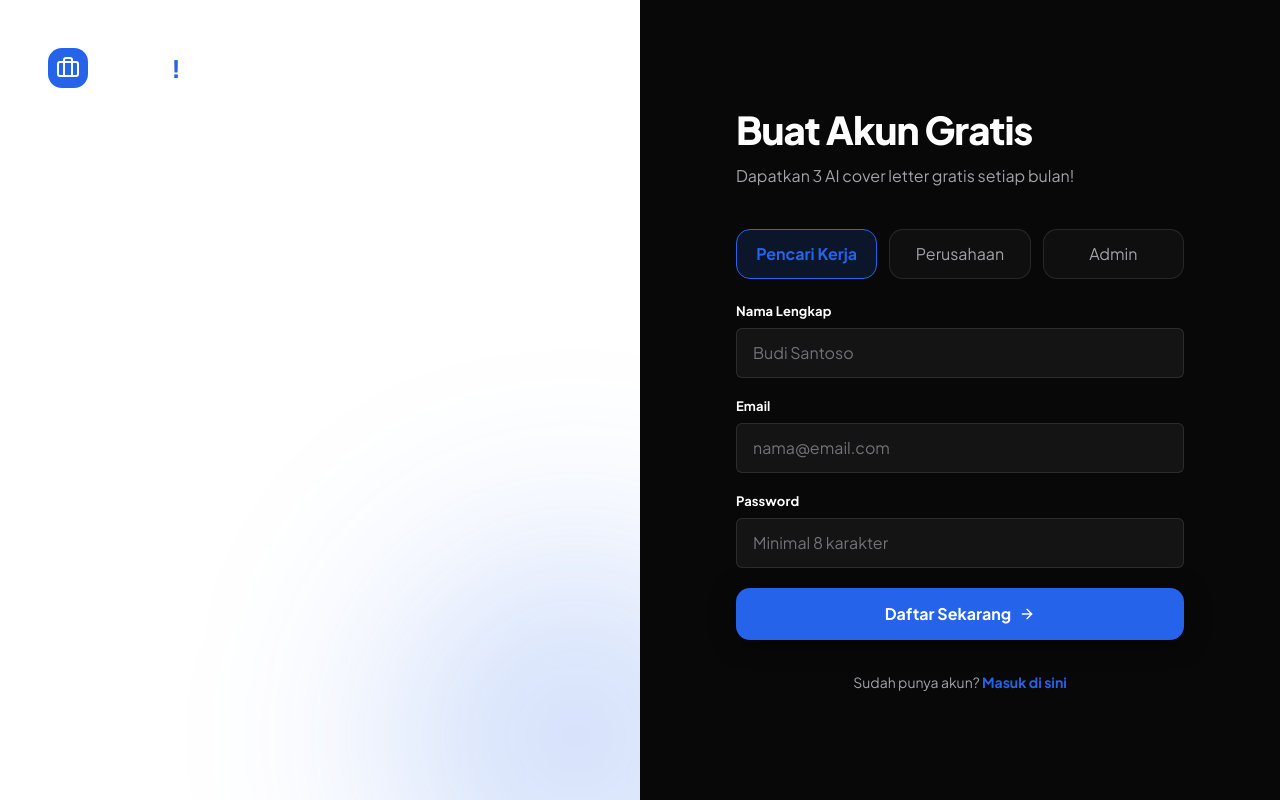
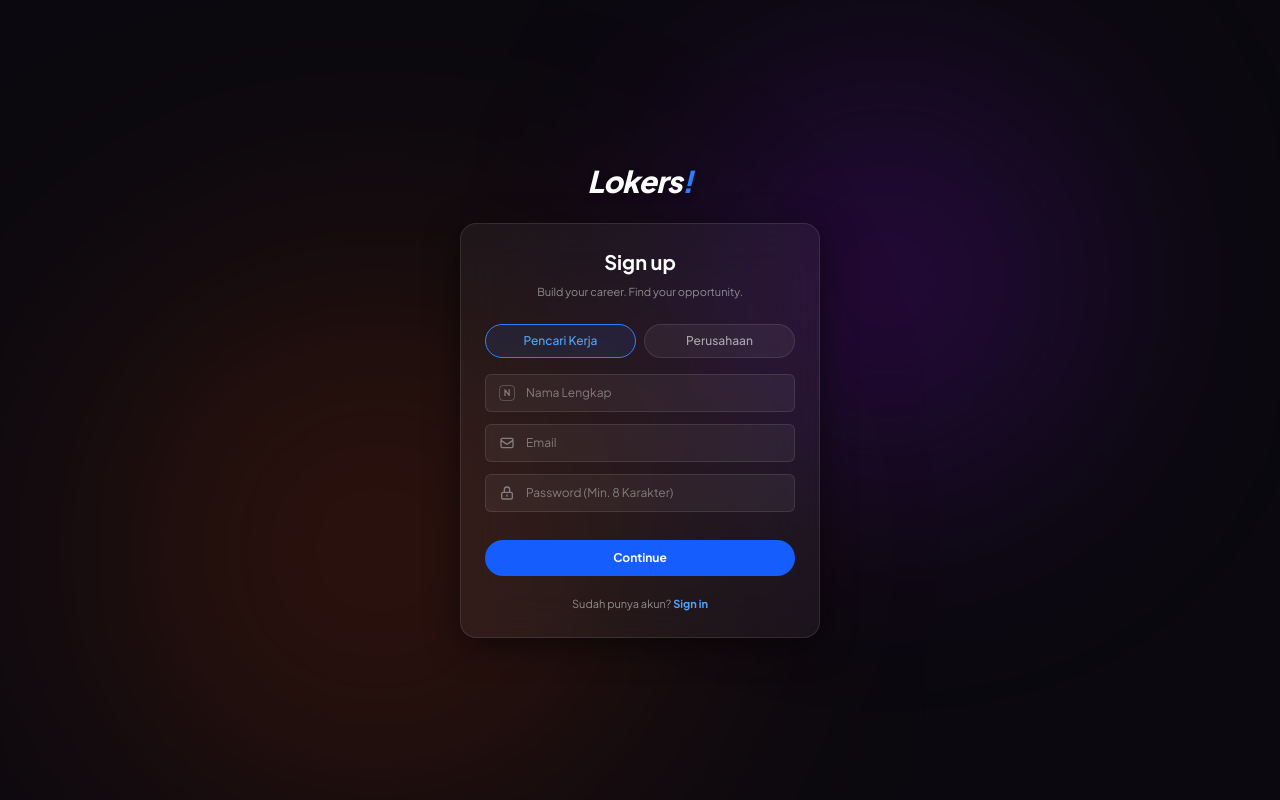
Before and after one commit to r4rdi/lokers-project, a Next.js app: page /register in a window 1280 px wide. Built offline with nearby package versions, Linux system fonts and the light colour scheme.

Commit message:
Enhance auth pages layout and glassmorphism

```diff
--- a/src/app/(auth)/login/page.tsx
+++ b/src/app/(auth)/login/page.tsx
@@ -37,142 +37,105 @@ function LoginForm() {
   };
 
   return (
-    <div className="min-h-screen grid lg:grid-cols-2">
-      {/* Left Panel */}
-      <div className="hidden lg:flex flex-col justify-between p-12 bg-ink text-white relative overflow-hidden">
-        {/* Decor */}
-        <div className="absolute -top-32 -left-32 w-96 h-96 bg-primary/20 rounded-full blur-[100px]" />
+    <div className="min-h-screen flex items-center justify-center bg-[#0B090F] relative overflow-hidden font-sans text-white p-4">
+      {/* Decorative Blobs */}
+      <div className="absolute top-[10%] right-[15%] w-[400px] h-[400px] bg-purple-600/20 rounded-full blur-[120px] pointer-events-none" />
+      <div className="absolute bottom-[0%] left-[10%] w-[500px] h-[500px] bg-orange-600/20 rounded-full blur-[140px] pointer-events-none" />
 
-        <div className="relative z-10">
-          <Link href="/" className="flex items-center gap-2 mb-12">
-            <div className="w-10 h-10 rounded-md bg-primary flex items-center justify-center">
-              <Briefcase className="w-6 h-6 text-white" />
-            </div>
-            <span className="text-2xl font-extrabold tracking-tight">
-              Lokers<span className="text-primary">!</span>
+      <div className="relative z-10 w-full max-w-[360px] flex flex-col">
+        {/* Logo Outside Card */}
+        <div className="flex justify-center mb-6">
+          <Link href="/" className="flex items-center gap-2">
+            <span className="text-3xl font-extrabold tracking-tight italic drop-shadow-lg">
+              Lokers<span className="text-blue-500">!</span>
             </span>
           </Link>
-
-          <div className="max-w-md">
-            <h1 className="text-4xl font-extrabold mb-6 leading-tight">
-              Selamat datang kembali
-            </h1>
-            <p className="text-lg text-white/60 leading-relaxed mb-8">
-              Pekerjaan impian Anda sudah menunggu. Lanjutkan proses melamar Anda dengan AI hari ini.
-            </p>
-          </div>
         </div>
 
-        <div className="relative z-10">
-          <div className="p-6 rounded-xl bg-white/5 border border-white/10 glass-subtle max-w-sm">
-            <p className="text-sm text-white/80 italic mb-4">
-              &ldquo;Lokers membuat proses melamar kerja yang tadinya membosankan menjadi sangat mudah. Saya dapat panggilan interview hanya dalam 3 hari!&rdquo;
-            </p>
-            <div className="flex items-center gap-3">
-              <div className="w-10 h-10 rounded-full bg-primary/30" />
-              <div>
-                <p className="text-sm font-bold">Budi Santoso</p>
-                <p className="text-xs text-white/50">Software Engineer</p>
-              </div>
-            </div>
-          </div>
-        </div>
-      </div>
+        {/* Glass Card */}
+        <div className="w-full bg-white/[0.05] backdrop-blur-xl border border-white/10 rounded-2xl p-6 shadow-[0_8px_32px_0_rgba(0,0,0,0.5)]">
 
-      {/* Right Panel */}
-      <div className="flex items-center justify-center p-8 bg-surface">
-        <div className="w-full max-w-md">
-          {/* Mobile Logo */}
-          <Link href="/" className="lg:hidden flex items-center gap-2 mb-12 justify-center">
-            <div className="w-10 h-10 rounded-md bg-primary flex items-center justify-center">
-              <Briefcase className="w-6 h-6 text-white" />
-            </div>
-            <span className="text-2xl font-extrabold tracking-tight text-ink">
-              Lokers<span className="text-primary">!</span>
-            </span>
-          </Link>
-
-          <div className="mb-10 text-center lg:text-left">
-            <h2 className="text-h2 text-ink mb-3">Masuk ke Akun</h2>
-            <p className="text-body text-text-muted">
-              Masukkan email dan password Anda
-            </p>
+        <div className="mb-6 text-center">
+          <h2 className="text-xl font-bold mb-2">Log in</h2>
+          <p className="text-[11px] text-white/50 mt-1">Welcome back, please login</p>
         </div>
 
         {error && (
-            <div className="mb-6 p-4 rounded-md bg-error/10 border border-error/20 flex items-start gap-3">
-              <AlertCircle className="w-5 h-5 text-error shrink-0 mt-0.5" />
-              <p className="text-sm text-error font-medium">{error}</p>
+          <div className="mb-4 p-3 rounded-xl bg-red-500/10 border border-red-500/20 flex items-start gap-2">
+            <AlertCircle className="w-4 h-4 text-red-400 shrink-0 mt-0.5" />
+            <p className="text-[11px] text-red-400 font-medium">{error}</p>
           </div>
         )}
 
-          <form onSubmit={handleLogin} className="space-y-5">
-            <div>
-              <label
-                htmlFor="email"
-                className="block text-label text-text mb-2"
-              >
-                Email
-              </label>
+        <form onSubmit={handleLogin} className="space-y-3">
+          <div className="space-y-1">
+            <div className="relative">
+              <div className="absolute inset-y-0 left-0 pl-3.5 flex items-center pointer-events-none">
+                <Mail className="w-4 h-4 text-white/40" />
+              </div>
               <input
                 id="email"
                 type="email"
                 value={email}
                 onChange={(e) => setEmail(e.target.value)}
-                placeholder="nama@email.com"
+                placeholder="Email"
                 required
-                className="w-full px-4 py-3 rounded-md border border-border bg-surface-muted text-text placeholder:text-text-subtle focus:border-primary focus:ring-1 focus:ring-primary transition-all outline-none"
+                className="w-full pl-10 pr-3 py-2.5 rounded-xl border border-white/10 bg-white/5 text-white placeholder:text-white/40 focus:border-blue-500 focus:ring-1 focus:ring-blue-500 transition-all outline-none text-xs"
               />
             </div>
-            <div>
-              <div className="flex items-center justify-between mb-2">
-                <label
-                  htmlFor="password"
-                  className="block text-label text-text"
-                >
-                  Password
-                </label>
-                <Link
-                  href="/reset-password"
-                  className="text-xs font-semibold text-primary hover:text-primary-hover"
-                >
-                  Lupa Password?
-                </Link>
+          </div>
+
+          <div className="space-y-1">
+            <div className="relative">
+              <div className="absolute inset-y-0 left-0 pl-3.5 flex items-center pointer-events-none">
+                <svg className="w-4 h-4 text-white/40" fill="none" viewBox="0 0 24 24" stroke="currentColor">
+                  <path strokeLinecap="round" strokeLinejoin="round" strokeWidth={2} d="M12 15v2m-6 4h12a2 2 0 002-2v-6a2 2 0 00-2-2H6a2 2 0 00-2 2v6a2 2 0 002 2zm10-10V7a4 4 0 00-8 0v4h8z" />
+                </svg>
               </div>
               <input
                 id="password"
                 type="password"
                 value={password}
                 onChange={(e) => setPassword(e.target.value)}
-                placeholder="••••••••"
+                placeholder="Password"
                 required
-                className="w-full px-4 py-3 rounded-md border border-border bg-surface-muted text-text placeholder:text-text-subtle focus:border-primary focus:ring-1 focus:ring-primary transition-all outline-none"
+                className="w-full pl-10 pr-3 py-2.5 rounded-xl border border-white/10 bg-white/5 text-white placeholder:text-white/40 focus:border-blue-500 focus:ring-1 focus:ring-blue-500 transition-all outline-none text-xs"
               />
+            </div>
+          </div>
+
+          <div className="flex items-center justify-between mt-4 mb-5 px-1">
+            <label className="flex items-center gap-2 cursor-pointer group">
+              <div className="w-4 h-4 rounded border border-white/20 bg-white/5 flex items-center justify-center group-hover:border-blue-500 transition-colors">
+                <input type="checkbox" className="sr-only" />
+                <svg className="w-3 h-3 text-transparent group-has-[:checked]:text-blue-500" fill="none" viewBox="0 0 24 24" stroke="currentColor" strokeWidth={3}>
+                  <path strokeLinecap="round" strokeLinejoin="round" d="M5 13l4 4L19 7" />
+                </svg>
+              </div>
+              <span className="text-[11px] text-white/50 group-hover:text-white/80 transition-colors">Remember me</span>
+            </label>
+            <Link href="/reset-password" className="text-[11px] text-blue-400 hover:text-blue-300 transition-colors font-medium">
+              Forgot Password?
+            </Link>
           </div>
 
           <button
             type="submit"
             disabled={isLoading}
-              className="w-full py-3.5 px-4 bg-primary hover:bg-primary-hover text-on-primary font-bold rounded-md transition-colors shadow-subtle flex items-center justify-center gap-2 mt-2 disabled:opacity-70 disabled:cursor-not-allowed"
+            className="w-full py-2.5 px-4 bg-blue-600 hover:bg-blue-500 text-white font-bold rounded-xl transition-colors mt-4 disabled:opacity-70 disabled:cursor-not-allowed text-xs"
           >
             {isLoading ? (
-                <span className="w-5 h-5 border-2 border-white/30 border-t-white rounded-full animate-spin" />
+              <span className="w-4 h-4 border-2 border-white/30 border-t-white rounded-full animate-spin mx-auto block" />
             ) : (
-                <>
-                  Masuk Sekarang
-                  <ArrowRight className="w-4 h-4" />
-                </>
+              "Continue"
             )}
           </button>
         </form>
 
-          <div className="mt-8 text-center text-sm text-text-muted">
-            Belum punya akun?{" "}
-            <Link
-              href="/register"
-              className="font-bold text-primary hover:text-primary-hover"
-            >
-              Daftar Gratis
+        <div className="mt-5 text-center text-[11px] text-white/50">
+          Don't have an account?{" "}
+          <Link href="/register" className="font-bold text-blue-400 hover:text-blue-300 transition-colors">
+            Sign-up
           </Link>
         </div>
       </div>
--- a/src/app/(auth)/register/page.tsx
+++ b/src/app/(auth)/register/page.tsx
@@ -47,86 +47,61 @@ export default function RegisterPage() {
   };
 
   return (
-    <div className="min-h-screen grid lg:grid-cols-2">
-      {/* Left Panel */}
-      <div className="hidden lg:flex flex-col justify-between p-12 bg-ink text-white relative overflow-hidden">
-        {/* Decor */}
-        <div className="absolute -bottom-32 -right-32 w-96 h-96 bg-primary/20 rounded-full blur-[100px]" />
+    <div className="min-h-screen flex items-center justify-center bg-[#0B090F] relative overflow-hidden font-sans text-white p-4">
+      {/* Decorative Blobs */}
+      <div className="absolute top-[10%] right-[15%] w-[400px] h-[400px] bg-purple-600/20 rounded-full blur-[120px] pointer-events-none" />
+      <div className="absolute bottom-[0%] left-[10%] w-[500px] h-[500px] bg-orange-600/20 rounded-full blur-[140px] pointer-events-none" />
 
-        <div className="relative z-10">
-          <Link href="/" className="flex items-center gap-2 mb-12">
-            <div className="w-10 h-10 rounded-md bg-primary flex items-center justify-center">
-              <Briefcase className="w-6 h-6 text-white" />
-            </div>
-            <span className="text-2xl font-extrabold tracking-tight">
-              Lokers<span className="text-primary">!</span>
+      <div className="relative z-10 w-full max-w-[360px] flex flex-col">
+        {/* Logo Outside Card */}
+        <div className="flex justify-center mb-6">
+          <Link href="/" className="flex items-center gap-2">
+            <span className="text-3xl font-extrabold tracking-tight italic drop-shadow-lg">
+              Lokers<span className="text-blue-500">!</span>
             </span>
           </Link>
-
-          <div className="max-w-md">
-            <h1 className="text-4xl font-extrabold mb-6 leading-tight">
-              Langkah awal karir impianmu
-            </h1>
-            <p className="text-lg text-white/60 leading-relaxed mb-8">
-              Bergabunglah dengan ribuan pencari kerja lainnya yang telah menghemat 80% waktu mereka dengan AI Cover Letter Generator.
-            </p>
-          </div>
-        </div>
         </div>
 
-      {/* Right Panel */}
-      <div className="flex items-center justify-center p-8 bg-surface">
-        <div className="w-full max-w-md">
-          {/* Mobile Logo */}
-          <Link href="/" className="lg:hidden flex items-center gap-2 mb-12 justify-center">
-            <div className="w-10 h-10 rounded-md bg-primary flex items-center justify-center">
-              <Briefcase className="w-6 h-6 text-white" />
-            </div>
-            <span className="text-2xl font-extrabold tracking-tight text-ink">
-              Lokers<span className="text-primary">!</span>
-            </span>
-          </Link>
-
+        {/* Glass Card */}
+        <div className="w-full bg-white/[0.05] backdrop-blur-xl border border-white/10 rounded-2xl p-6 shadow-[0_8px_32px_0_rgba(0,0,0,0.5)]">
           {success ? (
           <div className="text-center">
-              <div className="w-16 h-16 rounded-full bg-success/10 flex items-center justify-center mx-auto mb-6">
-                <CheckCircle2 className="w-8 h-8 text-success" />
+            <div className="w-14 h-14 rounded-full bg-green-500/20 flex items-center justify-center mx-auto mb-5 border border-green-500/30">
+              <CheckCircle2 className="w-7 h-7 text-green-400" />
             </div>
-              <h2 className="text-h2 text-ink mb-4">Cek Email Anda</h2>
-              <p className="text-body text-text-muted mb-8">
+            <h2 className="text-xl font-bold mb-3">Cek Email Anda</h2>
+            <p className="text-xs text-white/60 mb-6">
               Kami telah mengirimkan link konfirmasi ke <strong>{email}</strong>. Silakan klik link tersebut untuk mengaktifkan akun Anda.
             </p>
             <Link
               href="/login"
-                className="w-full block py-3.5 px-4 bg-primary hover:bg-primary-hover text-on-primary font-bold rounded-md transition-colors shadow-subtle"
+              className="w-full block py-2.5 px-4 bg-blue-600 hover:bg-blue-500 text-white font-bold rounded-xl transition-colors text-center text-sm"
             >
-                Kembali ke halaman Login
+              Kembali ke Login
             </Link>
           </div>
         ) : (
           <>
-              <div className="mb-10 text-center lg:text-left">
-                <h2 className="text-h2 text-ink mb-3">Buat Akun Gratis</h2>
-                <p className="text-body text-text-muted">
-                  Dapatkan 3 AI cover letter gratis setiap bulan!
-                </p>
+            <div className="mb-6 text-center">
+              <h2 className="text-xl font-bold mb-2">Sign up</h2>
+              <p className="text-[11px] text-white/50 mt-1">Build your career. Find your opportunity.</p>
             </div>
 
             {error && (
-                <div className="mb-6 p-4 rounded-md bg-error/10 border border-error/20 flex items-start gap-3">
-                  <AlertCircle className="w-5 h-5 text-error shrink-0 mt-0.5" />
-                  <p className="text-sm text-error font-medium">{error}</p>
+              <div className="mb-4 p-3 rounded-xl bg-red-500/10 border border-red-500/20 flex items-start gap-2">
+                <AlertCircle className="w-4 h-4 text-red-400 shrink-0 mt-0.5" />
+                <p className="text-[11px] text-red-400 font-medium">{error}</p>
               </div>
             )}
 
-              <form onSubmit={handleRegister} className="space-y-5">
+            <form onSubmit={handleRegister} className="space-y-3">
               {/* Role Selection */}
-                <div className="grid grid-cols-3 gap-3 mb-6">
+              <div className="grid grid-cols-2 gap-2 mb-4">
                 <label
-                    className={`cursor-pointer px-4 py-3 rounded-md border text-center transition-all ${
+                  className={`cursor-pointer px-3 py-2 rounded-xl border text-center transition-all text-xs font-medium ${
                     role === "job_seeker"
-                        ? "border-primary bg-primary-soft text-primary font-bold"
-                        : "border-border bg-surface text-text-muted hover:bg-surface-muted"
+                      ? "border-blue-500 bg-blue-500/10 text-blue-400"
+                      : "border-white/10 bg-white/5 text-white/60 hover:bg-white/10"
                   }`}
                 >
                   <input
@@ -140,10 +115,10 @@ export default function RegisterPage() {
                   Pencari Kerja
                 </label>
                 <label
-                    className={`cursor-pointer px-4 py-3 rounded-md border text-center transition-all ${
+                  className={`cursor-pointer px-3 py-2 rounded-xl border text-center transition-all text-xs font-medium ${
                     role === "employer"
-                        ? "border-primary bg-primary-soft text-primary font-bold"
-                        : "border-border bg-surface text-text-muted hover:bg-surface-muted"
+                      ? "border-blue-500 bg-blue-500/10 text-blue-400"
+                      : "border-white/10 bg-white/5 text-white/60 hover:bg-white/10"
                   }`}
                 >
                   <input
@@ -156,101 +131,81 @@ export default function RegisterPage() {
                   />
                   Perusahaan
                 </label>
-                  <label
-                    className={`cursor-pointer px-4 py-3 rounded-md border text-center transition-all ${
-                      role === "admin"
-                        ? "border-primary bg-primary-soft text-primary font-bold"
-                        : "border-border bg-surface text-text-muted hover:bg-surface-muted"
-                    }`}
-                  >
-                    <input
-                      type="radio"
-                      name="role"
-                      value="admin"
-                      checked={role === "admin"}
-                      onChange={() => setRole("admin")}
-                      className="sr-only"
-                    />
-                    Admin
-                  </label>
               </div>
 
-                <div>
-                  <label
-                    htmlFor="fullName"
-                    className="block text-label text-text mb-2"
-                  >
-                    Nama Lengkap
-                  </label>
+              <div className="space-y-1">
+                <div className="relative">
+                  <div className="absolute inset-y-0 left-0 pl-3.5 flex items-center pointer-events-none">
+                    <div className="w-4 h-4 text-white/40 border border-white/20 rounded flex items-center justify-center text-[9px] font-bold">N</div>
+                  </div>
                   <input
                     id="fullName"
                     type="text"
                     value={fullName}
                     onChange={(e) => setFullName(e.target.value)}
-                    placeholder="Budi Santoso"
+                    placeholder="Nama Lengkap"
                     required
-                    className="w-full px-4 py-3 rounded-md border border-border bg-surface-muted text-text placeholder:text-text-subtle focus:border-primary focus:ring-1 focus:ring-primary transition-all outline-none"
+                    className="w-full pl-10 pr-3 py-2.5 rounded-xl border border-white/10 bg-white/5 text-white placeholder:text-white/40 focus:border-blue-500 focus:ring-1 focus:ring-blue-500 transition-all outline-none text-xs"
                   />
                 </div>
-                <div>
-                  <label
-                    htmlFor="email"
-                    className="block text-label text-text mb-2"
-                  >
-                    Email
-                  </label>
+              </div>
+
+              <div className="space-y-1">
+                <div className="relative">
+                  <div className="absolute inset-y-0 left-0 pl-3.5 flex items-center pointer-events-none">
+                    <svg className="w-4 h-4 text-white/40" fill="none" viewBox="0 0 24 24" stroke="currentColor">
+                      <path strokeLinecap="round" strokeLinejoin="round" strokeWidth={2} d="M3 8l7.89 5.26a2 2 0 002.22 0L21 8M5 19h14a2 2 0 002-2V7a2 2 0 00-2-2H5a2 2 0 00-2 2v10a2 2 0 002 2z" />
+                    </svg>
+                  </div>
                   <input
                     id="email"
                     type="email"
                     value={email}
                     onChange={(e) => setEmail(e.target.value)}
-                    placeholder="nama@email.com"
+                    placeholder="Email"
                     required
-                    className="w-full px-4 py-3 rounded-md border border-border bg-surface-muted text-text placeholder:text-text-subtle focus:border-primary focus:ring-1 focus:ring-primary transition-all outline-none"
+                    className="w-full pl-10 pr-3 py-2.5 rounded-xl border border-white/10 bg-white/5 text-white placeholder:text-white/40 focus:border-blue-500 focus:ring-1 focus:ring-blue-500 transition-all outline-none text-xs"
                   />
                 </div>
-                <div>
-                  <label
-                    htmlFor="password"
-                    className="block text-label text-text mb-2"
-                  >
-                    Password
-                  </label>
+              </div>
+
+              <div className="space-y-1">
+                <div className="relative">
+                  <div className="absolute inset-y-0 left-0 pl-3.5 flex items-center pointer-events-none">
+                    <svg className="w-4 h-4 text-white/40" fill="none" viewBox="0 0 24 24" stroke="currentColor">
+                      <path strokeLinecap="round" strokeLinejoin="round" strokeWidth={2} d="M12 15v2m-6 4h12a2 2 0 002-2v-6a2 2 0 00-2-2H6a2 2 0 00-2 2v6a2 2 0 002 2zm10-10V7a4 4 0 00-8 0v4h8z" />
+                    </svg>
+                  </div>
                   <input
                     id="password"
                     type="password"
                     value={password}
                     onChange={(e) => setPassword(e.target.value)}
-                    placeholder="Minimal 8 karakter"
+                    placeholder="Password (Min. 8 Karakter)"
                     required
                     minLength={8}
-                    className="w-full px-4 py-3 rounded-md border border-border bg-surface-muted text-text placeholder:text-text-subtle focus:border-primary focus:ring-1 focus:ring-primary transition-all outline-none"
+                    className="w-full pl-10 pr-3 py-2.5 rounded-xl border border-white/10 bg-white/5 text-white placeholder:text-white/40 focus:border-blue-500 focus:ring-1 focus:ring-blue-500 transition-all outline-none text-xs"
                   />
+                </div>
               </div>
 
               <button
                 type="submit"
                 disabled={isLoading}
-                  className="w-full py-3.5 px-4 bg-primary hover:bg-primary-hover text-on-primary font-bold rounded-md transition-colors shadow-subtle flex items-center justify-center gap-2 mt-4 disabled:opacity-70 disabled:cursor-not-allowed"
+                className="w-full py-2.5 px-4 bg-blue-600 hover:bg-blue-500 text-white font-bold rounded-xl transition-colors mt-4 disabled:opacity-70 disabled:cursor-not-allowed text-xs"
               >
                 {isLoading ? (
-                    <span className="w-5 h-5 border-2 border-white/30 border-t-white rounded-full animate-spin" />
+                  <span className="w-4 h-4 border-2 border-white/30 border-t-white rounded-full animate-spin mx-auto block" />
                 ) : (
-                    <>
-                      Daftar Sekarang
-                      <ArrowRight className="w-4 h-4" />
-                    </>
+                  "Continue"
                 )}
               </button>
             </form>
 
-              <div className="mt-8 text-center text-sm text-text-muted">
+            <div className="mt-5 text-center text-[11px] text-white/50">
               Sudah punya akun?{" "}
-                <Link
-                  href="/login"
-                  className="font-bold text-primary hover:text-primary-hover"
-                >
-                  Masuk di sini
+              <Link href="/login" className="font-bold text-blue-400 hover:text-blue-300 transition-colors">
+                Sign in
               </Link>
             </div>
           </>
```
Lines whose indentation alone changed are shown as unchanged.
